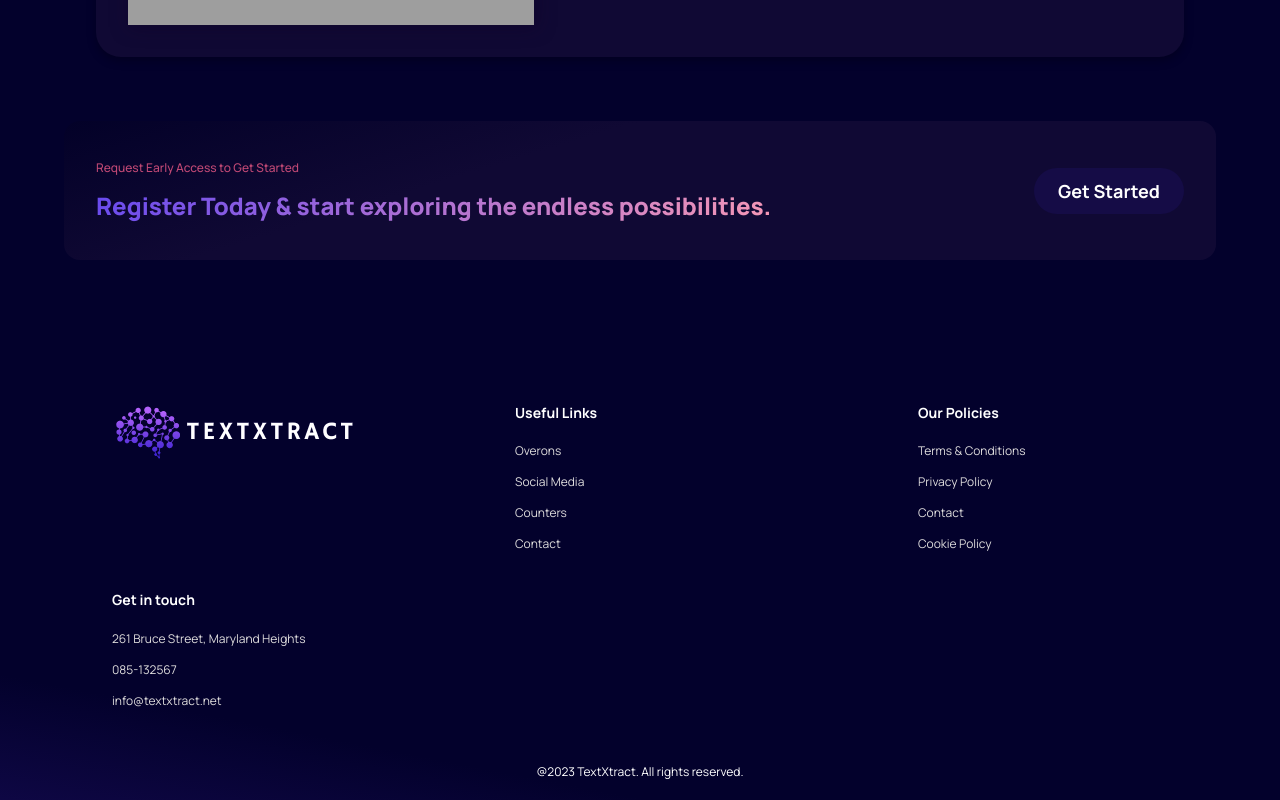
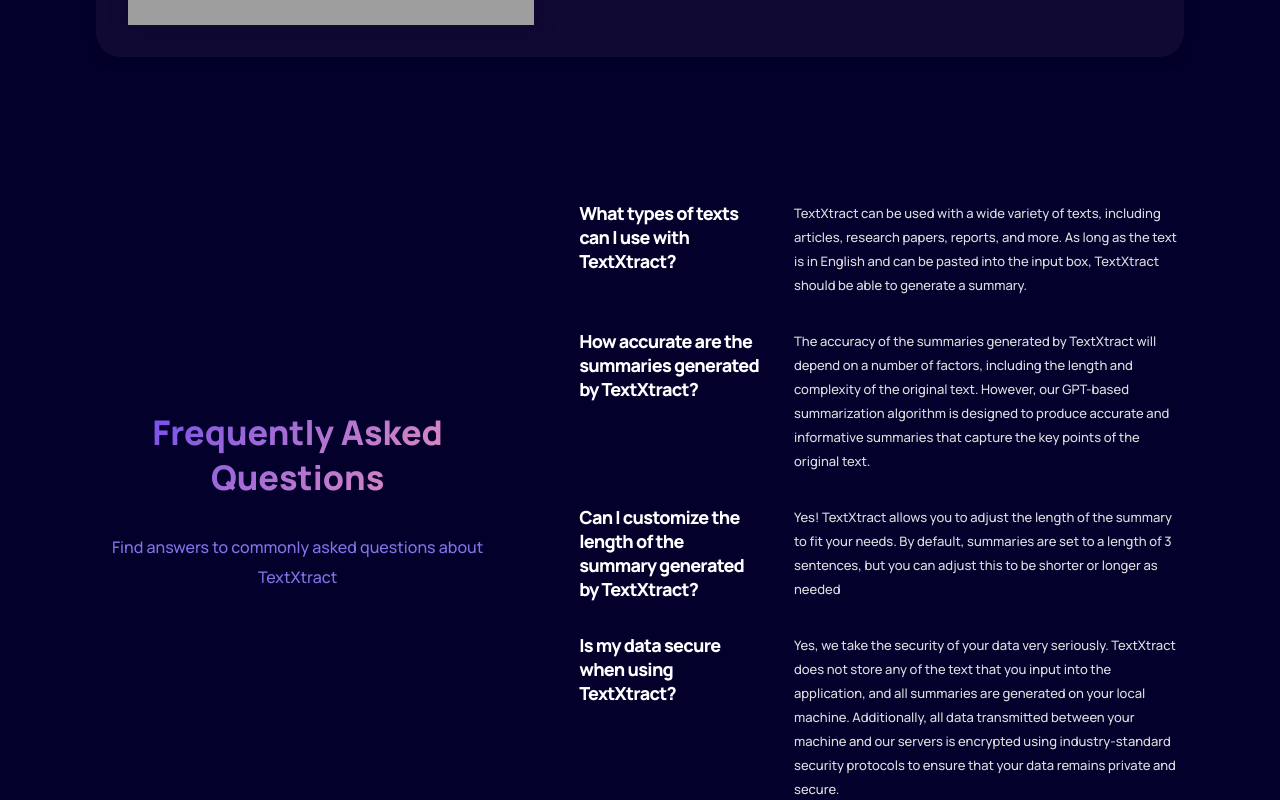
Before and after one commit to stormrageqb/GPT-based-text-summarization, a React (Vite) app: page / in a window 1280 px wide. Shown: the part 2720-3520 px from the top of the page. Built offline with nearby package versions, Linux system fonts and the light colour scheme; grey boxes are pictures that could not be loaded.

Commit message:
finished working on the new FAQ component, linked it to the navbar component too, finished styling it as well

```diff
--- a/src/App.jsx
+++ b/src/App.jsx
@@ -1,6 +1,13 @@
 import React from "react";
 import { Brand, Cta, Navbar } from "./components";
-import { Features, Footer, Header, Possibility, About } from "./containers";
+import {
+  Features,
+  Footer,
+  Header,
+  Possibility,
+  About,
+  FAQ,
+} from "./containers";
 import { ScrollToTopButton } from "./features";
 import "./App.css";
 const App = () => {
@@ -15,6 +22,7 @@
       <Features />
       <ScrollToTopButton />
       <Possibility />
+      <FAQ />
       <Cta />
       <Footer />
     </div>
--- a/src/components/index.js
+++ b/src/components/index.js
@@ -2,3 +2,4 @@
 export { default as Cta} from "./cta/CTA"
 export { default as Feature} from "./feature/Feature"
 export { default as Navbar} from "./navbar/Navbar"
+export {default as Question} from "./question/question"
--- a/src/components/navbar/Navbar.jsx
+++ b/src/components/navbar/Navbar.jsx
@@ -59,14 +59,14 @@
         </Link>
         <Link
           activeClass="active"
-          to="section1"
+          to="faq"
           spy={true}
           smooth={true}
           offset={-70}
           duration={500}
         >
           <p>
-            <a href="#features"></a>FAQs
+            <a href="#faq"></a>FAQs
           </p>
         </Link>
         <Link
--- a/src/components/question/Question.jsx
+++ b/src/components/question/Question.jsx
@@ -1,15 +1,17 @@
+import React from "react";
 import "./question.css";
-import React from "react";
 
-const Question = (question, answer) => {
-  <div className="gpt3__FAQ-container__faqs">
-    <div className="gpt3__FAQ-container__-question">
-      <div />
-      <h1>{question}</h1>
+const Question = ({ question, answer }) => {
+  return (
+    <div className="gpt3__features-container__feature">
+      <div className="gpt3__features-container__feature-title">
+        <h1>{question}</h1>
+      </div>
+      <div className="gpt3__features-container_feature-text">
+        <p>{answer}</p>
+      </div>
     </div>
-    <div className="gpt3__FAQ-container_feature-aanswer">
-      <p>{answer}</p>
-    </div>
-  </div>;
+  );
 };
+
 export default Question;
--- a/src/components/question/question.css
+++ b/src/components/question/question.css
@@ -0,0 +1,65 @@
+.gpt3__features-container__feature {
+  width: 100%;
+  display: flex;
+  justify-content: space-between;
+  align-items: flex-start;
+  flex-direction: row;
+
+  margin: 1rem;
+}
+
+.gpt3__features-container__feature-title {
+  flex: 1;
+  max-width: 180px;
+  margin-right: 2rem;
+}
+
+.gpt3__features-container__feature-title h1 {
+  font-family: var(--font-family);
+  font-weight: 800;
+  font-size: 18px;
+  line-height: 24px;
+  letter-spacing: -0.04em;
+  color: #fff;
+}
+
+.gpt3__features-container__feature-title div {
+  width: 38px;
+  height: 3px;
+  background: var(--gradient-bar);
+  -webkit-background-clip: text; /* For Safari and Chrome */
+  -moz-background-clip: text; /* For Firefox */
+  background-clip: text;
+  box-shadow: 0px 4px 4px rgba(0, 0, 0, 0.25);
+  margin-bottom: 0.25rem;
+}
+
+.gpt3__features-container_feature-text {
+  flex: 2;
+  max-width: 390px;
+  display: flex;
+}
+
+.gpt3__features-container_feature-text p {
+  font-family: var(--font-family);
+  font-weight: 500;
+  font-size: 13px;
+  line-height: 24px;
+  color: var(--color-text);
+}
+
+@media screen and (max-width: 550px) {
+  .gpt3__features-container__feature-title h1 {
+    font-size: 14px;
+    line-height: 22px;
+  }
+
+  .gpt3__features-container_feature-text p {
+    font-size: 12px;
+    line-height: 20px;
+  }
+
+  .gpt3__features-container__feature {
+    margin: 1rem 0;
+  }
+}
--- a/src/containers/FAQs/FAQ.jsx
+++ b/src/containers/FAQs/FAQ.jsx
@@ -1,9 +1,10 @@
 import React from "react";
 import "./faq.css";
+import Question from "../../components/question/question";
 
 const FAQData = [
   {
-    question: "Save Time and What types of texts can I use with TextXtract?",
+    question: "What types of texts can I use with TextXtract?",
     answer:
       "TextXtract can be used with a wide variety of texts, including articles, research papers, reports, and more. As long as the text is in English and can be pasted into the input box, TextXtract should be able to generate a summary.",
   },
@@ -28,21 +29,19 @@
 const FAQ = () => (
   <div className="gpt3__features section__padding" id="faq">
     <div className="gpt3__features-heading">
-      <h1 className="gradient__text">
-        Experience the Power of TextXtract: 4 Benefits to Simplify Your Text
-        Summarization
-      </h1>
-      <p>Request Early Access to Get Started</p>
+      <h1 className="gradient__text">Frequently Asked Questions</h1>
+      <p>Find answers to commonly asked questions about TextXtract</p>
     </div>
     <div className="gpt3__features-container">
       {FAQData.map((item, index) => (
         <Question
-          title={item.question}
-          text={item.answer}
+          question={item.question}
+          answer={item.answer}
           key={item.question + index}
         />
       ))}
     </div>
   </div>
 );
+
 export default FAQ;
--- a/src/containers/FAQs/faq.css
+++ b/src/containers/FAQs/faq.css
@@ -0,0 +1,57 @@
+.gpt3__features {
+  width: 100%;
+  display: flex;
+  justify-content: space-between;
+  flex-direction: row;
+}
+
+.gpt3__features-heading {
+  flex: 1;
+  display: flex;
+  justify-content: center;
+  align-items: center;
+  flex-direction: column;
+  text-align: center;
+}
+
+.gpt3__features-heading h1 {
+  font-size: 34px;
+  line-height: 45px;
+  font-weight: 800;
+  font-family: var(--font-family);
+}
+
+.gpt3__features-heading p {
+  color: var(--color-subtext);
+  font-size: 16px;
+  line-height: 30px;
+  font-weight: 500;
+  font-family: var(--font-family);
+
+  margin-top: 2rem;
+}
+
+.gpt3__features-container {
+  flex: 1.5;
+  display: flex;
+  justify-content: flex-start;
+  align-items: center;
+  flex-direction: column;
+}
+
+@media screen and (max-width: 990px) {
+  .gpt3__features {
+    flex-direction: column;
+  }
+
+  .gpt3__features-heading {
+    margin: 0 0 2rem 0;
+  }
+}
+
+@media screen and (max-width: 550px) {
+  .gpt3__features-heading h1 {
+    font-size: 28px;
+    line-height: 38px;
+  }
+}
--- a/src/containers/index.js
+++ b/src/containers/index.js
@@ -3,3 +3,4 @@
 export {default as Header} from "./header/Header";
 export {default as Possibility} from "./possibility/Possibility";
 export {default as About} from "./About/About";
+export {default as FAQ} from "./FAQs/FAQ";
```
